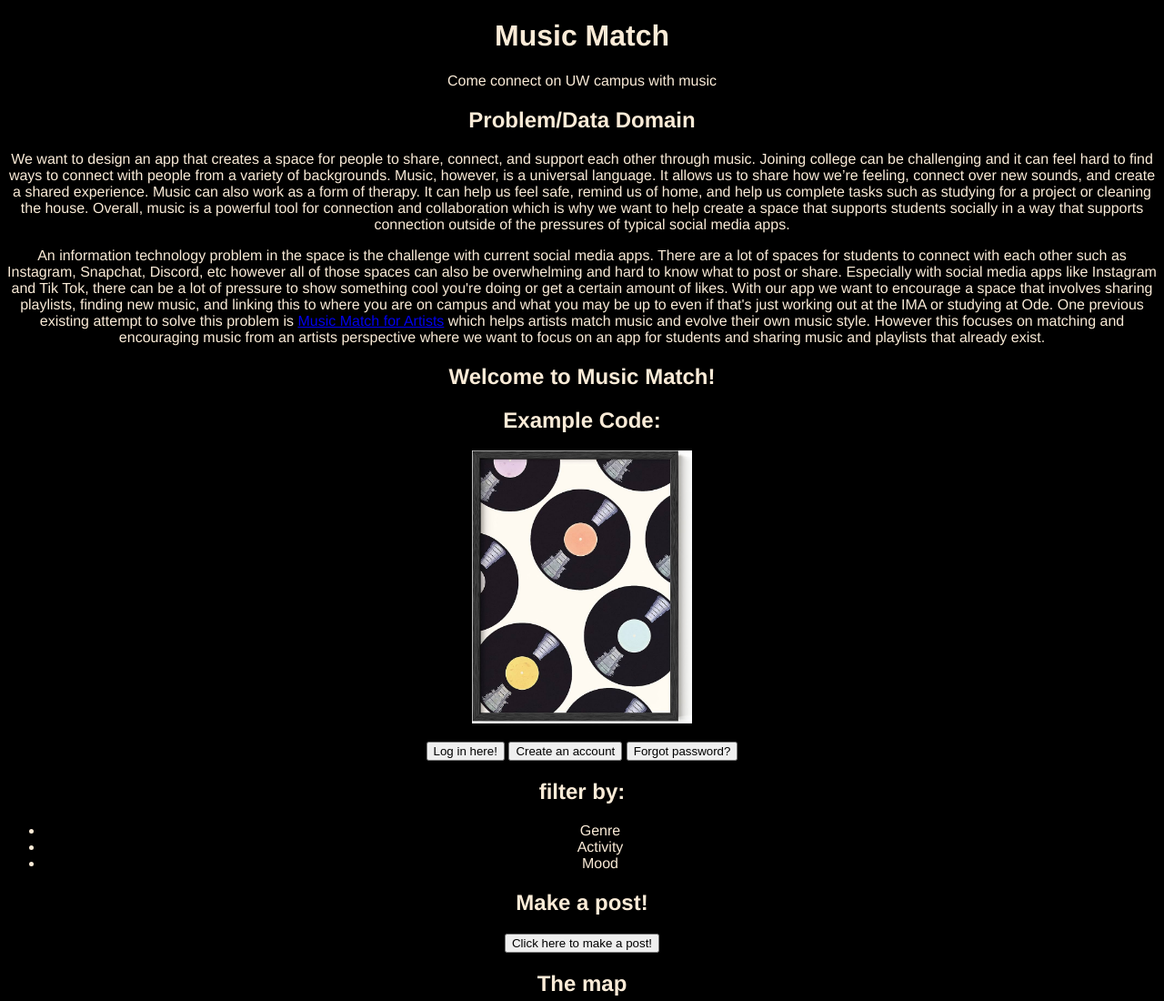
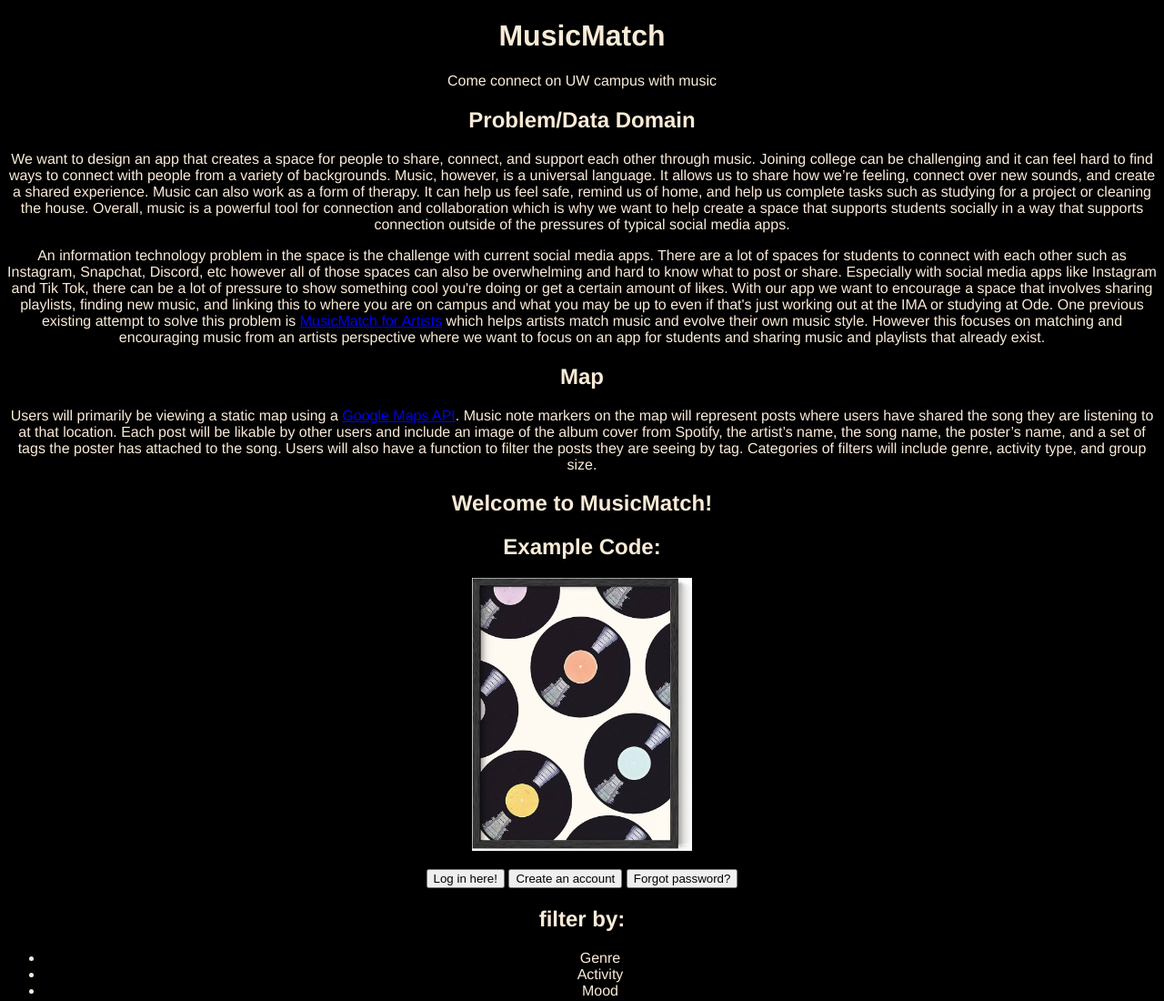
Before and after one commit to info340b-au23/project-musicmatch, a plain HTML site: page proposal.html in a window 1280 px wide. Shown: the top 1100 px of the page at 91% size. Drawn offline with Linux system fonts and the light colour scheme.

Commit message:
Added question 3 for project proposal

```diff
--- a/proposal.html
+++ b/proposal.html
@@ -4,8 +4,8 @@
 <head>
     <meta charset="utf-8">
     <meta name="author" content="your name">
-    <meta name="" content="Music Match">
-    <title>Music Match</title>
+    <meta name="" content="MusicMatch">
+    <title>MusicMatch</title>
     <link rel="stylesheet" href="css/proposal.css">
 </head>
 
@@ -13,12 +13,13 @@
 
     <!-- Page Title -->
     <header>
-        <h1>Music Match</h1>
+        <h1>MusicMatch</h1>
         <p>Come connect on UW campus with music</p>
     </header>
     <main>
-        <h2> Problem/Data Domain</h2>
-        <P> We want to design an app that creates a space for people to share, connect, and support each other through music.
+        <section>
+            <h2> Problem/Data Domain</h2>
+            <P> We want to design an app that creates a space for people to share, connect, and support each other through music.
             Joining college can be challenging and it can feel hard to find ways to connect with people from a
             variety of backgrounds. Music, however, is a universal language. It allows us to share how we’re
             feeling, connect over new sounds, and create a shared experience. Music can also work as a form of
@@ -28,7 +29,7 @@
             connection outside of the pressures of typical social media apps. </p>
 
 
-        <p> An information technology problem in the space is the challenge with current social media apps.
+            <p> An information technology problem in the space is the challenge with current social media apps.
             There are a lot of spaces for students to connect with each other such as Instagram, Snapchat,
             Discord, etc however all of those spaces can also be overwhelming and hard to know what to post
             or share. Especially with social media apps like Instagram and Tik Tok, there can be a lot of
@@ -36,14 +37,27 @@
             want to encourage a space that involves sharing playlists, finding new music, and linking this
             to where you are on campus and what you may be up to even if that's just working out at the
             IMA or studying at Ode. One previous existing attempt to solve this problem is
-            <a href  =https://musicmatch.net/ >Music Match for Artists</a> which helps artists match music
+            <a href  =https://musicmatch.net/ >MusicMatch for Artists</a> which helps artists match music
             and evolve their own music style. However this focuses on matching and encouraging music from
             an artists perspective where we want to focus on an app for students and sharing music and
             playlists that already exist. </p>
+        </section>
+
+        <!--map-->
+        <section>
+            <h2> Map </h2>
+            <p> Users will primarily be viewing a static map using a
+            <a href="https://maps.googleapis.com/maps/api/js?key=YOUR_API_KEY_HERE&callback=initMap&libraries=&v=weekly">Google
+            Maps API</a>. Music note markers on the map will represent posts where users have shared the song they are listening to
+            at that location. Each post will be likable by other users and include an image of the album cover from Spotify, the
+            artist’s name, the song name, the poster’s name, and a set of tags the poster has attached to the song. Users will also
+            have a function to filter the posts they are seeing by tag. Categories of filters will include genre, activity type, and
+            group size. </p>
+        </section>
 
         <!--log in page-->
         <section>
-            <h2>Welcome to Music Match!</h2>
+            <h2>Welcome to MusicMatch!</h2>
             <h2>Example Code:</h2>
 
             <!--Image of the page-->
```
